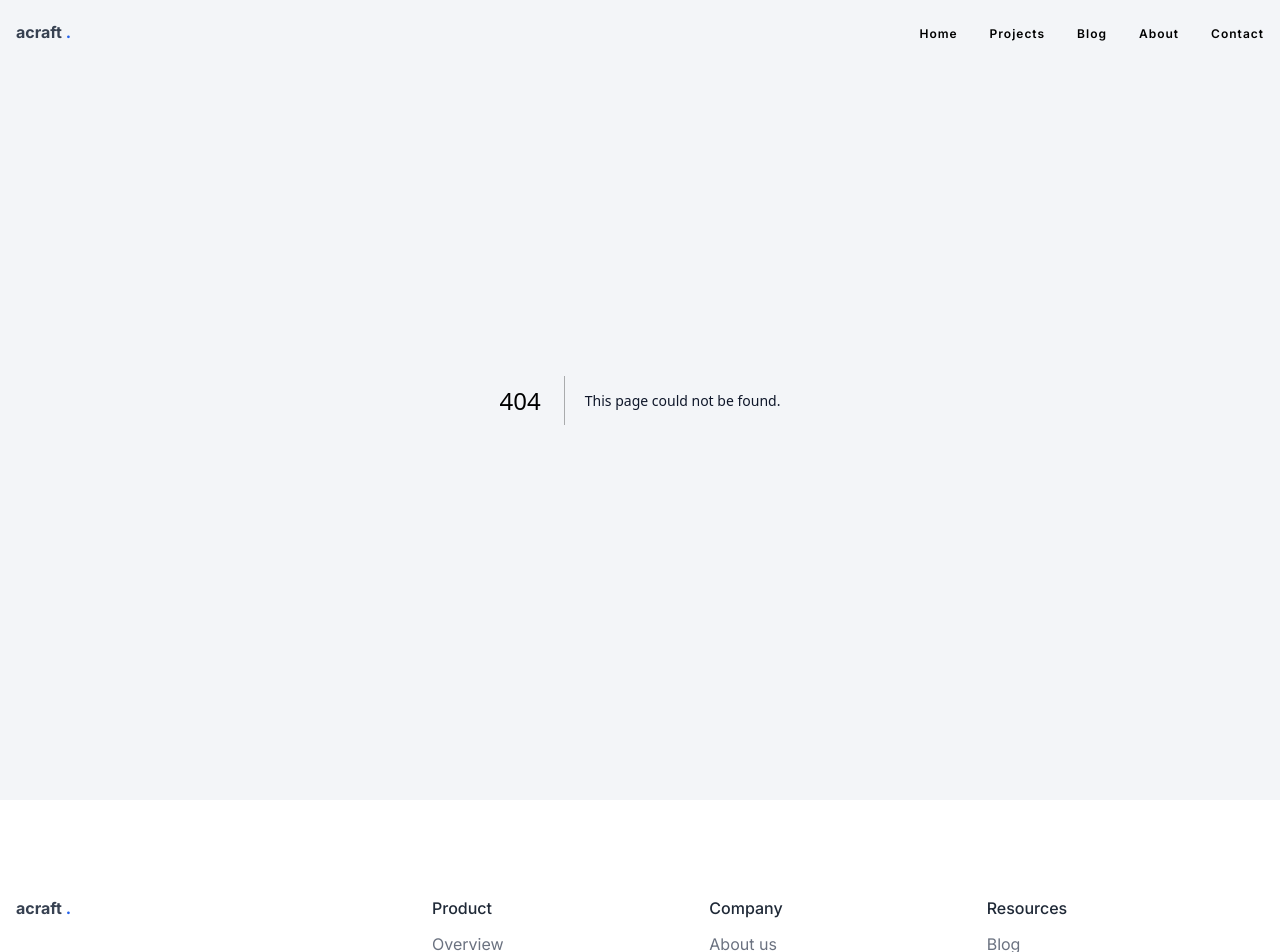
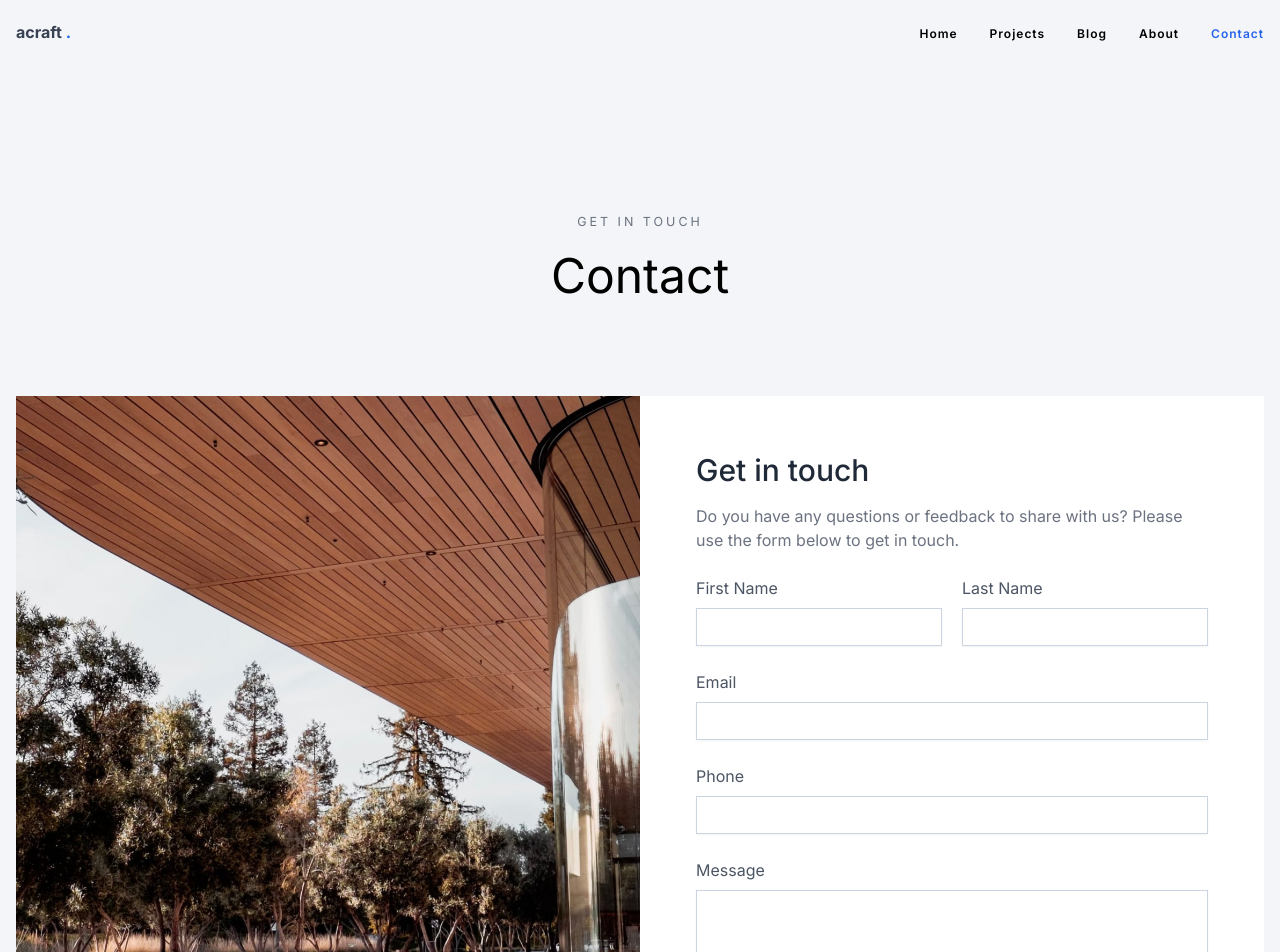
Before and after one commit to ViraMesha/arcraft, a Next.js app: page /contact in a window 1280 px wide. Before the commit this address had no page. Shown: the top 952 px of the page. Built offline with nearby package versions, Linux system fonts and the light colour scheme.

Commit message:
feat: Add Contact page

```diff
--- /dev/null
+++ b/app/contact/page.tsx
@@ -0,0 +1,12 @@
+import ContactForm from "@/components/ContactForm/ContactForm";
+import Hero from "@/components/ui/Hero";
+
+
+export default function Contact () {
+  return (
+    <>
+    <Hero className="pt-52 pb-24" title="Contact" subTitle="Get in touch"/>
+    <ContactForm className=""/>
+    </>
+  )
+}
--- a/components/Blog/Posts.tsx
+++ b/components/Blog/Posts.tsx
@@ -1,11 +1,11 @@
 "use client";
 import { useEffect, useRef, useState } from "react";
-import ReactPaginate from "react-paginate";
-import { format, parseISO } from "date-fns";
 
 import { allPosts, Post } from "@/.contentlayer/generated";
 import { filterPostsWithCategorySlug } from "@/helpers/filterPostsWithCategorySlug";
 import { sortByDateDescending } from "@/helpers/sortByDateDescending";
+
+import Pagination from "../ui/Pagination";
 
 import PostsItems from "./PostsItems";
 
@@ -68,25 +68,9 @@ const Posts = ({
               {currentItems && <PostsItems currentItems={currentItems} />}
             </div>
             <div className="lg:w-10/12 mx-auto flex flex-wrap">
-              <ReactPaginate
-                nextLabel="Next"
-                previousLabel="Previous"
-                onPageChange={handlePageClick}
-                pageRangeDisplayed={3}
-                marginPagesDisplayed={2}
+              <Pagination
+                handlePageClick={handlePageClick}
                 pageCount={pageCount}
-                pageClassName="page-item"
-                pageLinkClassName="page-link"
-                previousClassName="page-item"
-                previousLinkClassName="page-link"
-                nextClassName="page-item"
-                nextLinkClassName="page-link"
-                breakLabel="..."
-                breakClassName="page-item"
-                breakLinkClassName="page-link"
-                containerClassName="pagination"
-                activeClassName="active"
-                renderOnZeroPageCount={null}
               />
             </div>
           </div>
--- /dev/null
+++ b/components/ContactForm/ContactForm.tsx
@@ -0,0 +1,124 @@
+"use client";
+import Image from "next/image";
+import { motion } from "framer-motion";
+
+import projectImg from "../../public/images/project-4-min.jpg";
+
+type ContactFormProps = {
+  className: string;
+};
+
+const ContactForm = ({ className }: ContactFormProps) => {
+  return (
+    <motion.section
+      initial={{ opacity: 0, y: 20 }}
+      whileInView={{
+        opacity: 1,
+        y: 0,
+        transition: { delay: 0.2, duration: 0.5 },
+      }}
+      viewport={{ once: true }}
+      className={`${className}`}
+    >
+      <div className="wrapper">
+        <div className="lg:flex mb-32">
+          <div className="lg:w-6/12 flex-1">
+            <Image
+              src={projectImg}
+              alt="Project"
+              width={1000}
+              height={100}
+              className="object-cover object-center max-w-full h-full bg-white"
+            />
+          </div>
+          <div className="lg:w-6/12 flex-1">
+            <form className="p-14 bg-white h-full">
+              <h2 className="text-gray-800 mb-4 text-3xl">Get in touch</h2>
+              <p className="text-gray-500 mb-6">
+                Do you have any questions or feedback to share with us? Please
+                use the form below to get in touch.
+              </p>
+              <div className="flex space-x-5">
+                <div className="w-6/12 mb-6">
+                  <label
+                    htmlFor="firstname"
+                    className="mb-2 block text-gray-600 text-base"
+                  >
+                    First Name
+                  </label>
+                  <input
+                    type="text"
+                    id="firstname"
+                    className="rounded-0 appearance-none text-base p-2 outline-1mt-1 px-3 py-2 bg-white border shadow-sm border-slate-300 placeholder-slate-400 focus:outline-none focus:border-blue-600 focus:ring-blue-600 block w-full sm:text-sm focus:ring-1 outline-gray-300"
+                  />
+                </div>
+                <div className="w-6/12 mb-6">
+                  <label
+                    htmlFor="lastname"
+                    className="mb-2 block text-gray-600 text-base"
+                  >
+                    Last Name
+                  </label>
+                  <input
+                    type="text"
+                    id="lastname"
+                    className="rounded-0 appearance-none text-base p-2 outline-1mt-1 px-3 py-2 bg-white border shadow-sm border-slate-300 placeholder-slate-400 focus:outline-none focus:border-blue-600 focus:ring-blue-600 block w-full sm:text-sm focus:ring-1 outline-gray-300"
+                  />
+                </div>
+              </div>
+              <div className="block mb-6">
+                <label
+                  htmlFor="email"
+                  className="mb-2 block text-gray-600 text-base"
+                >
+                  Email
+                </label>
+                <input
+                  type="email"
+                  id="email"
+                  className="rounded-0 appearance-none text-base p-2 outline-1mt-1 px-3 py-2 bg-white border shadow-sm border-slate-300 placeholder-slate-400 focus:outline-none focus:border-blue-600 focus:ring-blue-600 block w-full sm:text-sm focus:ring-1 outline-gray-300"
+                />
+              </div>
+              <div className="block mb-6">
+                <label
+                  htmlFor="phone"
+                  className="mb-2 block text-gray-600 text-base"
+                >
+                  Phone
+                </label>
+                <input
+                  type="tel"
+                  id="phone"
+                  className="rounded-0 appearance-none text-base p-2 outline-1mt-1 px-3 py-2 bg-white border shadow-sm border-slate-300 placeholder-slate-400 focus:outline-none focus:border-blue-600 focus:ring-blue-600 block w-full sm:text-sm focus:ring-1 outline-gray-300"
+                />
+              </div>
+              <div className="block mb-6">
+                <label
+                  htmlFor="message"
+                  className="mb-2 block text-gray-600 text-base"
+                >
+                  Message
+                </label>
+                <textarea
+                  id="message"
+                  cols={30}
+                  rows={7}
+                  className="rounded-0 appearance-none text-base p-2 outline-1mt-1 px-3 py-2 bg-white border shadow-sm border-slate-300 placeholder-slate-400 focus:outline-none focus:border-blue-600 focus:ring-blue-600 block w-full sm:text-sm focus:ring-1 outline-gray-300 resize-none"
+                />
+              </div>
+              <div className="block mb-6">
+                <input
+                  type="submit"
+                  className="cursor-pointer w-full block transition text-[11.5px] tracking-[2px] font-bold uppercase bg-blue-600 py-4 px-5 text-white hover:bg-white hover:text-blue-600 hover:shadow-2xl"
+                  value="Send Message"
+                />
+              </div>
+            </form>
+          </div>
+        </div>
+      </div>
+    </motion.section>
+  );
+};
+
+export default ContactForm;
--- a/components/Projects/Projects.tsx
+++ b/components/Projects/Projects.tsx
@@ -1,11 +1,11 @@
 "use client";
 import { useEffect, useRef, useState } from "react";
-import ReactPaginate from "react-paginate";
 import { Project } from "contentlayer/generated";
 
 import { allProjects } from "@/.contentlayer/generated";
 
 import { sortByDateDescending } from "../../helpers/sortByDateDescending";
+import Pagination from "../ui/Pagination";
 
 import ProjectsItems from "./ProjectsItems";
 
@@ -19,10 +19,9 @@ const Projects = ({ className, itemsPerPage }: ProjectsProps) => {
   const [pageCount, setPageCount] = useState(0);
   const [itemOffset, setItemOffset] = useState(0);
   const [clickPaginate, setClickPaginate] = useState(false);
+  const ref = useRef<HTMLDivElement>(null);
 
   const items = sortByDateDescending(allProjects);
-
-  const ref = useRef<HTMLDivElement>(null);
 
   useEffect(() => {
     const endOffset = itemOffset + itemsPerPage;
@@ -30,8 +29,7 @@ const Projects = ({ className, itemsPerPage }: ProjectsProps) => {
     setPageCount(Math.ceil(items.length / itemsPerPage));
 
     if (clickPaginate) {
-      // @ts-ignore
-      ref.current?.scrollIntoView({ top: -50, behavior: "smooth" });
+      ref.current?.scrollIntoView({ block: "start", behavior: "smooth" });
       setClickPaginate(false);
     }
   }, [itemOffset, itemsPerPage, clickPaginate, ref]);
@@ -51,26 +49,7 @@ const Projects = ({ className, itemsPerPage }: ProjectsProps) => {
           {currentItems && <ProjectsItems currentItems={currentItems} />}
         </div>
         <div className="lg:w-10/12 mx-auto flex flex-wrap">
-          <ReactPaginate
-            nextLabel="Next"
-            previousLabel="Previous"
-            onPageChange={handlePageClick}
-            pageRangeDisplayed={3}
-            marginPagesDisplayed={2}
-            pageCount={pageCount}
-            pageClassName="page-item"
-            pageLinkClassName="page-link"
-            previousClassName="page-item"
-            previousLinkClassName="page-link"
-            nextClassName="page-item"
-            nextLinkClassName="page-link"
-            breakLabel="..."
-            breakClassName="page-item"
-            breakLinkClassName="page-link"
-            containerClassName="pagination"
-            activeClassName="active"
-            renderOnZeroPageCount={null}
-          />
+          <Pagination handlePageClick={handlePageClick} pageCount={pageCount} />
         </div>
       </div>
     </section>
--- a/components/ui/Header.tsx
+++ b/components/ui/Header.tsx
@@ -18,6 +18,14 @@ const Header = () => {
 
   let newPathname = "";
 
+  newPathname = pathname;
+
+  if (pathname.includes("/blog")) {
+    newPathname = "/blog";
+  } else if (pathname.includes("/projects")) {
+    newPathname = "/projects";
+  }
+
   useEffect(() => {
     if (width > 768 && open) {
       setOpen(false);
@@ -37,7 +45,11 @@ const Header = () => {
                 <li key={i}>
                   <Link
                     href={href}
-                    className="text-[12px] tracking-[1px] font-semibold pb-2 linkUnderlineHover"
+                    className={`text-[12px] tracking-[1px] font-semibold pb-2 linkUnderlineHover ${
+                      newPathname === href
+                        ? "border-blue-600 text-blue-600 before:scale-x-[1]"
+                        : "border-transparent"
+                    }`}
                   >
                     {label}
                   </Link>
--- /dev/null
+++ b/components/ui/Pagination.tsx
@@ -0,0 +1,33 @@
+import ReactPaginate from "react-paginate";
+
+type PaginationProps = {
+  handlePageClick: (event: { selected: number }) => void;
+  pageCount: number;
+};
+
+const Pagination = ({ handlePageClick, pageCount }: PaginationProps) => {
+  return (
+    <ReactPaginate
+      nextLabel="Next"
+      previousLabel="Previous"
+      onPageChange={handlePageClick}
+      pageRangeDisplayed={3}
+      marginPagesDisplayed={2}
+      pageCount={pageCount}
+      pageClassName="page-item"
+      pageLinkClassName="page-link"
+      previousClassName="page-item"
+      previousLinkClassName="page-link"
+      nextClassName="page-item"
+      nextLinkClassName="page-link"
+      breakLabel="..."
+      breakClassName="page-item"
+      breakLinkClassName="page-link"
+      containerClassName="pagination"
+      activeClassName="active"
+      renderOnZeroPageCount={null}
+    />
+  );
+};
+
+export default Pagination;
```
